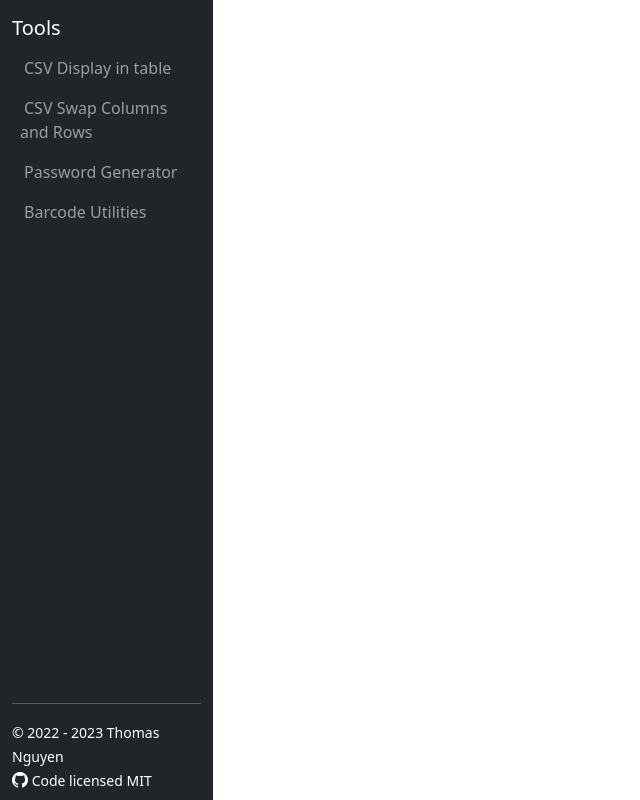
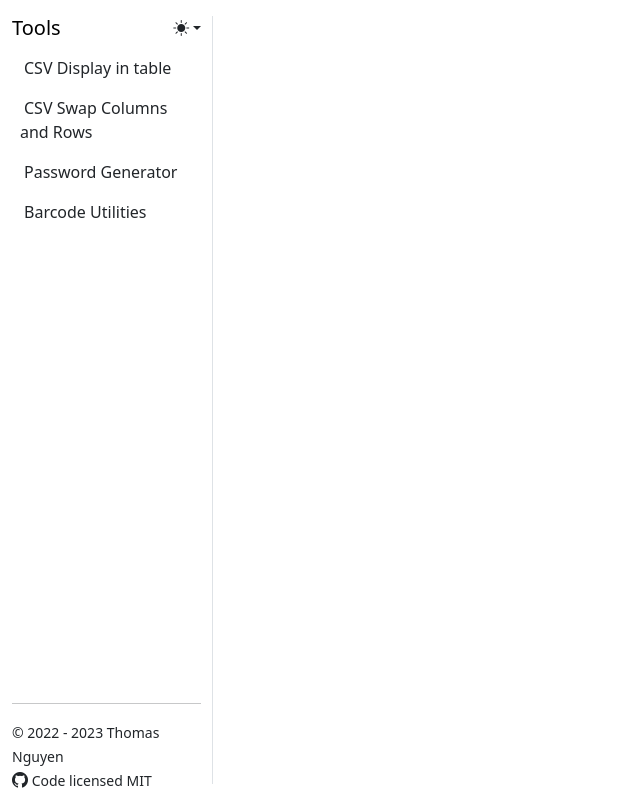
Before and after one commit to ducng99/tools, a React (Vite) app: page /#/ in a window 1280 px wide. Shown: the whole page, without its empty margins (0-640 px from the left). Built offline with nearby package versions, Linux system fonts and the light colour scheme.

Commit message:
feat: Added color modes support from Bootstrap 5.3

```diff
--- a/src/Utils.ts
+++ b/src/Utils.ts
@@ -1,3 +1,7 @@
 export function escapeRegExp(string: string) {
     return string.replace(/[.*+?^${}()|[\]\\-]/g, '\\$&'); // $& means the whole matched string
 }
+
+export function toFirstUpperCase(string: string) {
+    return string.charAt(0).toUpperCase() + string.slice(1);
+}
--- a/src/common/Sidebar.tsx
+++ b/src/common/Sidebar.tsx
@@ -1,20 +1,22 @@
 import { NavLink } from 'react-router-dom';
 import { ToolsInfo } from '../tools/ToolsInfo';
 import SidebarFooter from './SidebarFooter';
-import { useEffect, useRef } from 'react';
+import { lazy, useEffect, useRef } from 'react';
 import { type Collapse } from 'bootstrap';
+
+import('bootstrap/js/dist/dropdown');
+
+const ThemeToggle = lazy(() => import('./ThemeToggle'));
 
 export default function Sidebar() {
     const sidebarContentRef = useRef<HTMLDivElement>(null);
     const sidebarCollapseRef = useRef<Collapse | null>(null);
 
     useEffect(() => {
-        if (sidebarCollapseRef.current) {
-            (async () => {
-                const Collapse = (await import('bootstrap/js/dist/collapse')).default;
-                sidebarCollapseRef.current = new Collapse(sidebarContentRef.current as HTMLDivElement, { toggle: false });
-            })();
-        }
+        (async () => {
+            const Collapse = (await import('bootstrap/js/dist/collapse')).default;
+            sidebarCollapseRef.current = new Collapse(sidebarContentRef.current as HTMLDivElement, { toggle: false });
+        })();
     }, []);
 
     const hideSidebar = () => {
@@ -26,13 +28,16 @@ export default function Sidebar() {
     };
 
     return (
-        <div className="navbar navbar-expand-md navbar-dark bg-dark col-12 col-md-3 col-xl-2" id="sidebar">
+        <div className="navbar navbar-expand-md col-12 col-md-3 col-xl-2" id="sidebar">
             <div className="container-fluid flex-column align-items-start h-100">
-                <div className="d-flex">
+                <div className="d-flex align-items-center w-100">
                     <button className="navbar-toggler me-3" type="button" onClick={toggleSidebar} aria-label="Toggle navigation">
                         <span className="navbar-toggler-icon"></span>
                     </button>
                     <div className="navbar-brand">Tools</div>
+                    <div className="ms-auto nav-item dropdown">
+                        <ThemeToggle />
+                    </div>
                 </div>
 
                 <div className="collapse navbar-collapse flex-column align-items-start w-100" id="sidebarContent" ref={sidebarContentRef}>
@@ -47,7 +52,7 @@ export default function Sidebar() {
                             )
                         }
                     </ul>
-                    <div className="mt-auto text-white w-100">
+                    <div className="mt-auto w-100">
                         <SidebarFooter />
                     </div>
                 </div>
--- a/src/common/SidebarFooter.tsx
+++ b/src/common/SidebarFooter.tsx
@@ -4,8 +4,8 @@ function SidebarFooter() {
             <hr />
             <small>&copy; 2022 - 2023 Thomas Nguyen</small>
             <br />
-            <a href="https://github.com/ducng99/tools" className="text-decoration-none text-white" target="_blank" rel="noreferrer"><i className="bi bi-github" /></a>
-            <small>&nbsp;Code licensed <a className="text-decoration-none text-white" href="https://github.com/ducng99/tools/blob/main/LICENSE" target="_blank" rel="noreferrer">MIT</a></small>
+            <a href="https://github.com/ducng99/tools" className="text-decoration-none" target="_blank" rel="noreferrer"><i className="bi bi-github" /></a>
+            <small>&nbsp;Code licensed <a className="text-decoration-none" href="https://github.com/ducng99/tools/blob/main/LICENSE" target="_blank" rel="noreferrer">MIT</a></small>
         </>
     );
 }
--- /dev/null
+++ b/src/common/ThemeToggle.tsx
@@ -0,0 +1,89 @@
+import { useCallback, useEffect, useMemo, useRef, useState } from 'react';
+import { toFirstUpperCase } from '../Utils';
+
+type ColourScheme = 'light' | 'dark' | 'auto';
+
+export default function ThemeToggle() {
+    const getStoredTheme = useCallback(() => localStorage.getItem('theme') as ColourScheme | null, []);
+    const setStoredTheme = useCallback((theme: ColourScheme) => { localStorage.setItem('theme', theme); }, []);
+
+    const getPreferredTheme = () => {
+        const storedTheme = getStoredTheme();
+        if (storedTheme) {
+            return storedTheme;
+        }
+
+        return window.matchMedia('(prefers-color-scheme: dark)').matches ? 'dark' : 'light';
+    };
+
+    const [currentTheme, setCurrentTheme] = useState<ColourScheme>(getPreferredTheme());
+    const dropdownToggleRef = useRef<HTMLButtonElement>(null);
+
+    const setTheme = (theme: ColourScheme) => {
+        if (theme === 'auto' && window.matchMedia('(prefers-color-scheme: dark)').matches) {
+            document.documentElement.setAttribute('data-bs-theme', 'dark');
+        } else {
+            document.documentElement.setAttribute('data-bs-theme', theme);
+        }
+    };
+
+    useEffect(() => {
+        setTheme(getPreferredTheme());
+
+        const onPreferedColorSchemeChange = () => {
+            const storedTheme = getStoredTheme();
+            if (storedTheme !== 'light' && storedTheme !== 'dark') {
+                setTheme(getPreferredTheme());
+            }
+        };
+
+        window.matchMedia('(prefers-color-scheme: dark)').addEventListener('change', onPreferedColorSchemeChange);
+
+        return () => {
+            window.matchMedia('(prefers-color-scheme: dark)').removeEventListener('change', onPreferedColorSchemeChange);
+        };
+    }, []);
+
+    const onThemeChangeClick = (theme: ColourScheme) => {
+        setTheme(theme);
+        setStoredTheme(theme);
+        setCurrentTheme(theme);
+    };
+
+    const getThemeIcon = (theme: ColourScheme) => {
+        switch (theme) {
+            case 'light':
+                return <i className="bi bi-sun-fill"></i>;
+            case 'dark':
+                return <i className="bi bi-moon-stars-fill"></i>;
+            case 'auto':
+            default:
+                return <i className="bi bi-circle-half"></i>;
+        }
+    };
+
+    const currentThemeIcon = useMemo(() => getThemeIcon(currentTheme), [currentTheme]);
+
+    return (
+        <>
+            <button className="nav-link dropdown-toggle" role="button" data-bs-toggle="dropdown" aria-expanded="false" ref={dropdownToggleRef}>
+                {currentThemeIcon}
+            </button>
+            <ul className="dropdown-menu dropdown-menu-end shadow">
+                {
+                    ['light', 'dark', 'auto'].map((theme) =>
+                        <li key={theme}>
+                            <button className={'d-flex dropdown-item rounded-1' + (currentTheme === theme ? ' active' : '')} onClick={() => { onThemeChangeClick(theme as ColourScheme); }} role="button">
+                                {getThemeIcon(theme as ColourScheme)}
+                                <span className="ms-2">{toFirstUpperCase(theme)}</span>
+                                {
+                                    currentTheme === theme && <i className="bi bi-check2 ms-auto"></i>
+                                }
+                            </button>
+                        </li>
+                    )
+                }
+            </ul>
+        </>
+    );
+}
--- /dev/null
+++ b/src/scss/Dropdown.scss
@@ -0,0 +1,3 @@
+$dropdown-min-width: 8rem;
+$dropdown-padding-x: 0.25rem;
+$dropdown-padding-y: 0.25rem;
--- a/src/scss/Sidebar.scss
+++ b/src/scss/Sidebar.scss
@@ -7,4 +7,19 @@
 	position: sticky;
 	top: 0;
 	z-index: 1021;
+
+	@include media-breakpoint-up(md) {
+		&::after {
+			content: "";
+			border-right: 1px solid var(--bs-border-color);
+			position: absolute;
+			top: 1rem;
+			bottom: 1rem;
+			right: 0;
+		}
+	}
+
+	a {
+		color: var(--bs-body-color);
+	}
 }
--- a/src/scss/styles.scss
+++ b/src/scss/styles.scss
@@ -2,6 +2,7 @@
 @import "../../node_modules/bootstrap/scss/functions";
 
 // 2. Include any default variable overrides here
+@import "./Dropdown.scss";
 
 // 3. Include remainder of required Bootstrap stylesheets
 @import "../../node_modules/bootstrap/scss/variables";
```
